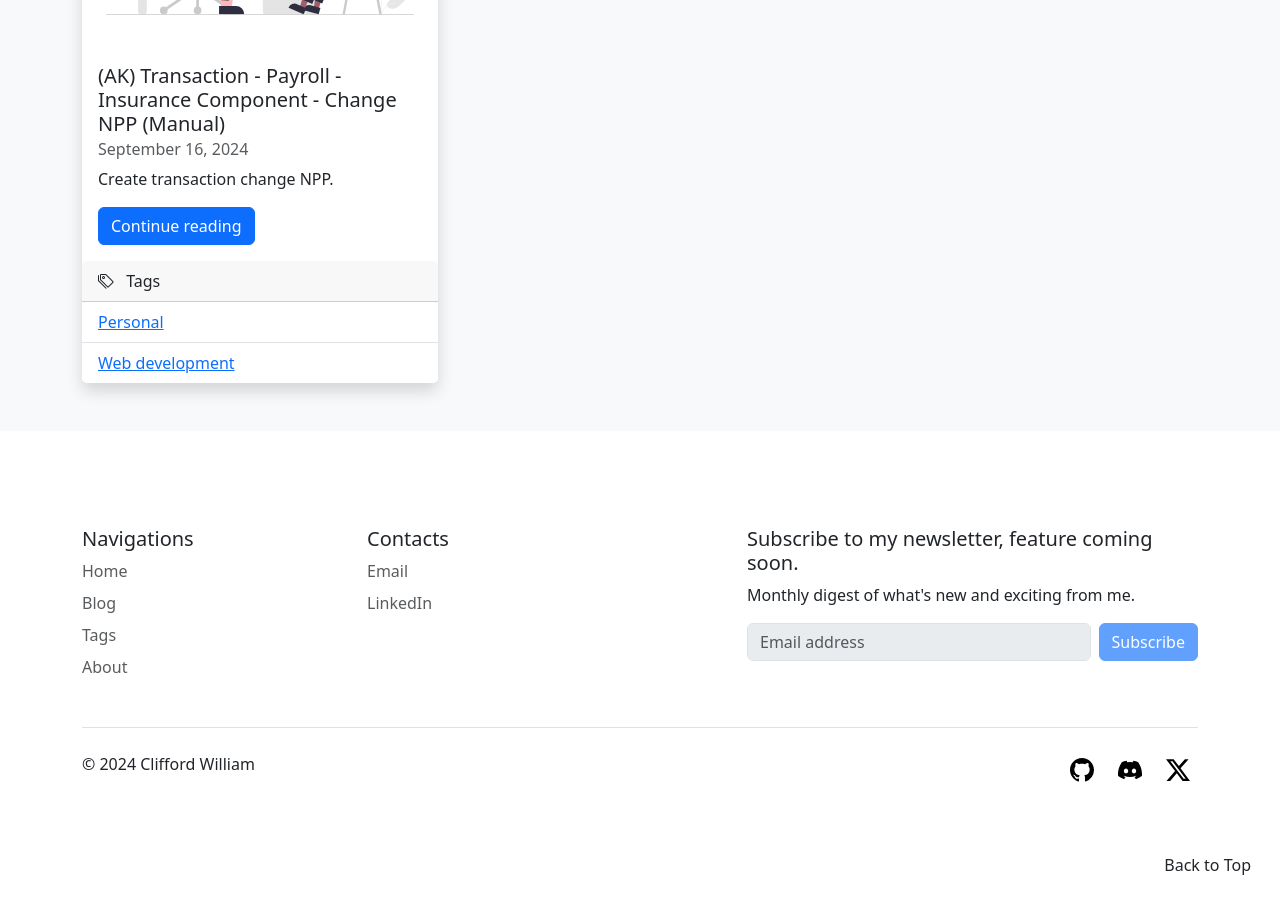
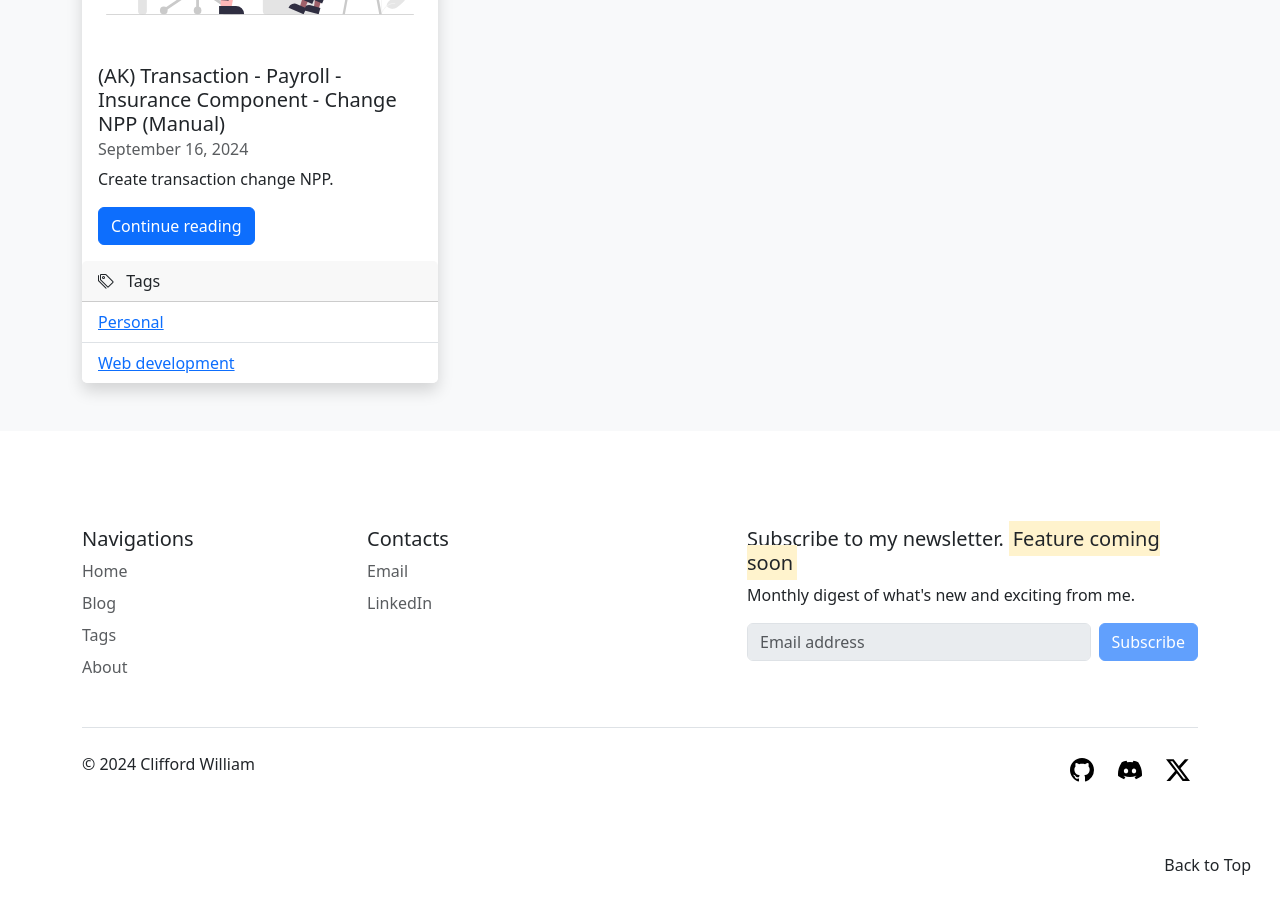
Before and after one commit to cliffordwilliam/my_archive, a Jekyll site: the page built from index.md, in a window 1280 px wide and 900 px high, scrolled down 1428 px. Built offline with Jekyll 4.4.1, drawn with Linux system fonts in a browser that asks for light colours.

Commit message:
update content

```diff
--- a/_layouts/default.html
+++ b/_layouts/default.html
@@ -160,7 +160,7 @@
         <div class="col-md-5 offset-md-1 mb-3">
           <fieldset disabled>
             <form>
-              <h5>Subscribe to my newsletter, feature coming soon.</h5>
+              <h5>Subscribe to my newsletter. <mark>Feature coming soon</mark></h5>
               <p>Monthly digest of what's new and exciting from me.</p>
               <div class="d-flex flex-column flex-sm-row w-100 gap-2">
                 <label for="newsletter1" class="visually-hidden">Email address</label>
```
